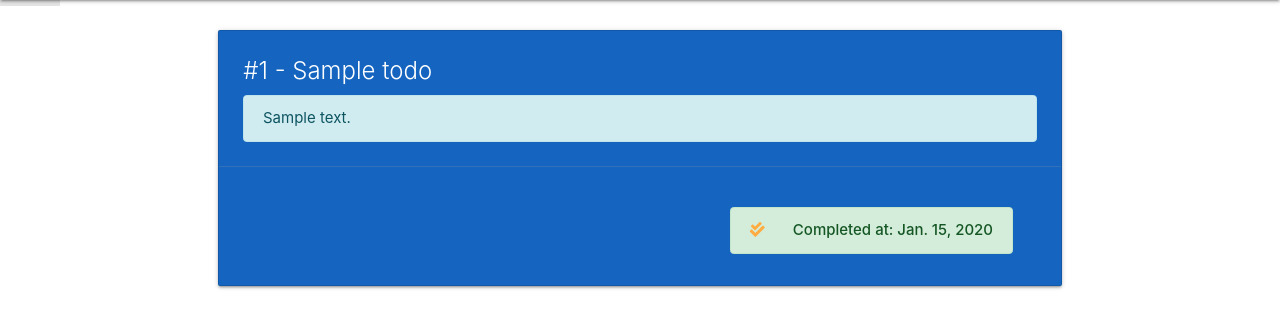
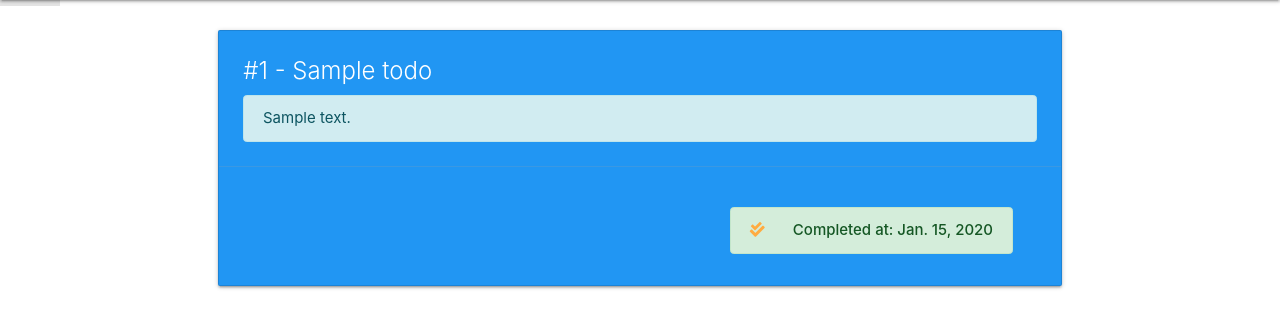
Before and after one commit to whiteflamee/jenkins-todo-list, a Django app: page / in a window 1280 px wide. Shown: the part 64-392 px from the top of the page. Run offline with Django 3.2, Linux system fonts and the light colour scheme; tables that the repository leaves empty hold one stand-in row (values such as "Sample post"); some libraries are stand-ins or nearby versions.

Commit message:
cor alterada

```diff
--- a/core/templates/core/index.html
+++ b/core/templates/core/index.html
@@ -17,7 +17,7 @@
 {% for todo in todos %}
   <div class="row">
     <div class="col s10 m12">
-      <div class="card blue darken-3">
+      <div class="card blue red">
         <div class="card-content white-text">
           <span class="card-title">#{{todo.id}} - {{todo.title}}</span>
           <p class="alert alert-info">{{todo.text}}</p>
```
